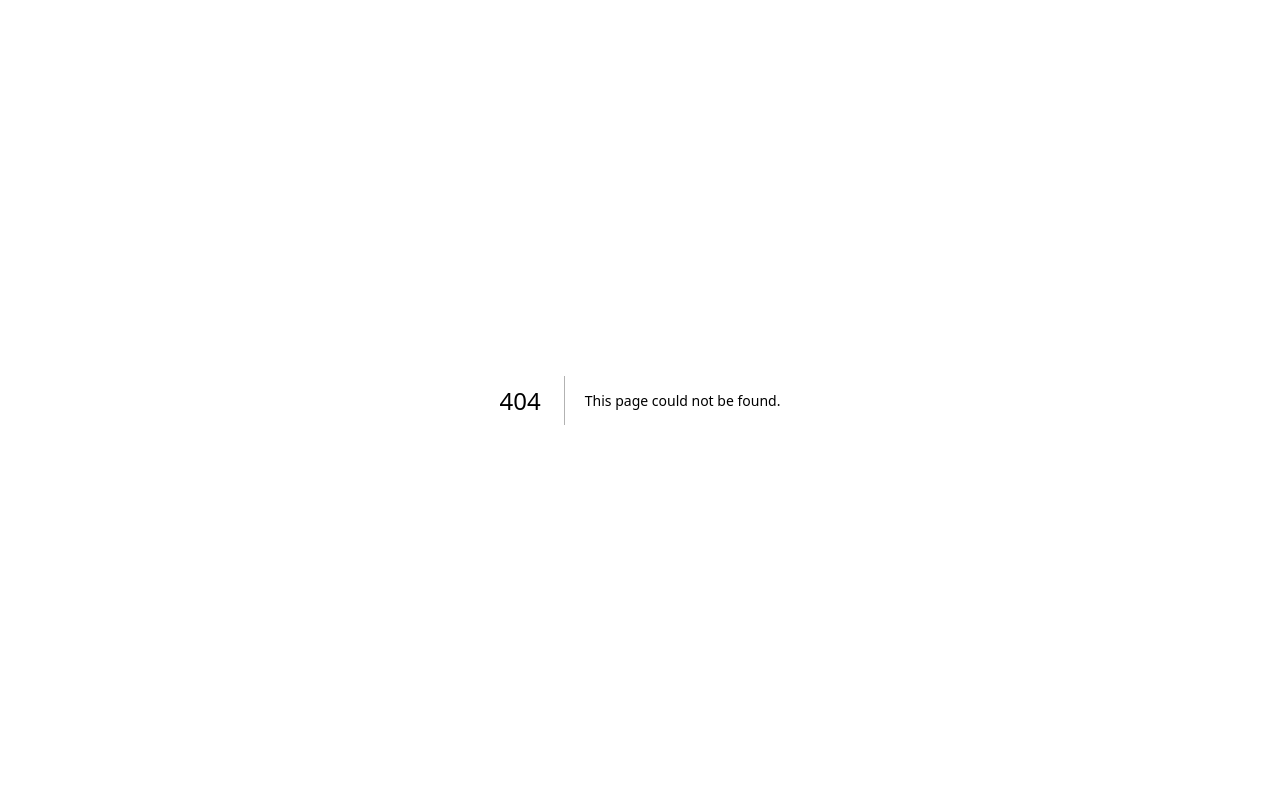
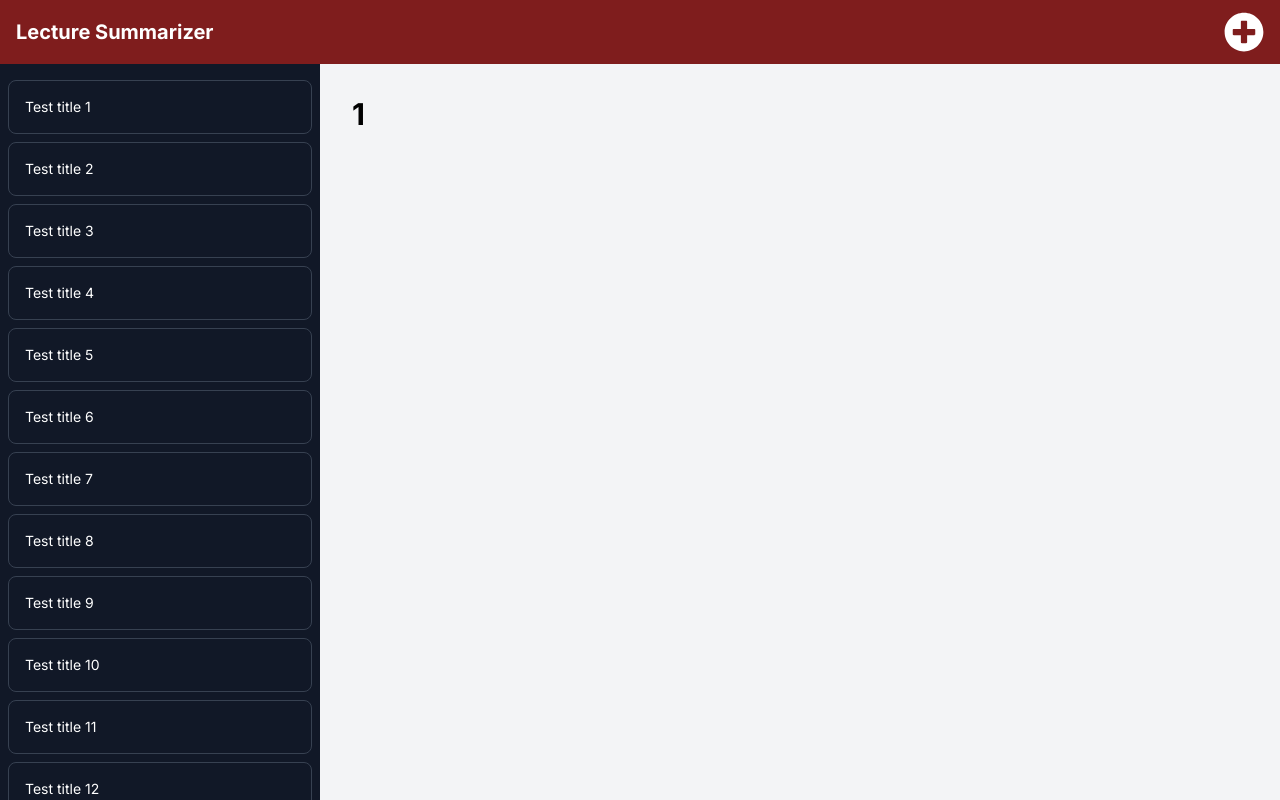
Before and after one commit to miscsb/sbu-hacks-2024, a Next.js app in the folder frontend/: page /summary/1 in a window 1280 px wide. Before the commit this address had no page. Built offline with nearby package versions, Linux system fonts and the light colour scheme.

Commit message:
summary/[id] pages

```diff
--- a/frontend/src/app/layout.tsx
+++ b/frontend/src/app/layout.tsx
@@ -1,6 +1,9 @@
 import type { Metadata } from "next";
 import { Inter } from "next/font/google";
 import "./globals.css";
+
+import Navbar from "@/components/Navbar";
+import Sidebar from "@/components/Sidebar";
 
 const inter = Inter({ subsets: ["latin"] });
 
@@ -16,7 +19,22 @@ export default function RootLayout({
 }>) {
   return (
     <html lang="en">
-      <body className={inter.className}>{children}</body>
+      <body className={inter.className}>
+
+        <main className="h-screen flex flex-col">
+
+          <Navbar />
+
+          <div className="flex flex-row flex-grow h-full pt-16 overflow-auto">
+            <Sidebar />
+            <div className="notes flex-grow bg-gray-100 p-8 overflow-auto">
+              {children}
+            </div>
+          </div>
+
+        </main>
+
+      </body>
     </html>
   );
 }
--- a/frontend/src/app/page.tsx
+++ b/frontend/src/app/page.tsx
@@ -1,36 +1,5 @@
-import Markdown from "@/components/Markdown";
-import Navbar from "@/components/Navbar";
-import Sidebar from "@/components/Sidebar";
+export default function Home() {
 
-// for testing
-import fetchData from "@/lib/fetchData";
+  return <h1>Homepage</h1>;
 
-export default async function Home() {
-
-  const markdown = `# Hello World
-  ## Hello World
-  ### Hello world
-  This is a test of the markdown component.
-  ~~~javascript
-  console.log('Hello World');
-  ~~~
-  `;
-
-  const res = await fetchData('http://127.0.0.1:5000/sessions');
-  const data = await res.json();
-
-  return (
-    <main className="h-screen flex flex-col">
-      <Navbar />
-      <div className="flex flex-row flex-grow h-full pt-16 overflow-auto">
-        <Sidebar />
-        <div className="notes flex-grow bg-gray-100 p-8 overflow-auto">
-          <Markdown markdown={markdown} />
-          <div className="data">
-            {data.answer}
-          </div>
-        </div>
-      </div>
-    </main>
-  );
 }
--- /dev/null
+++ b/frontend/src/app/summary/[summaryId]/page.tsx
@@ -0,0 +1,13 @@
+"use client";
+
+type Props = {
+    params: {
+        summaryId: string;
+    }
+}
+
+const Summary = ({params: { summaryId }}: Props) => {
+    return <h1>{summaryId}</h1>;
+}
+
+export default Summary;
```
